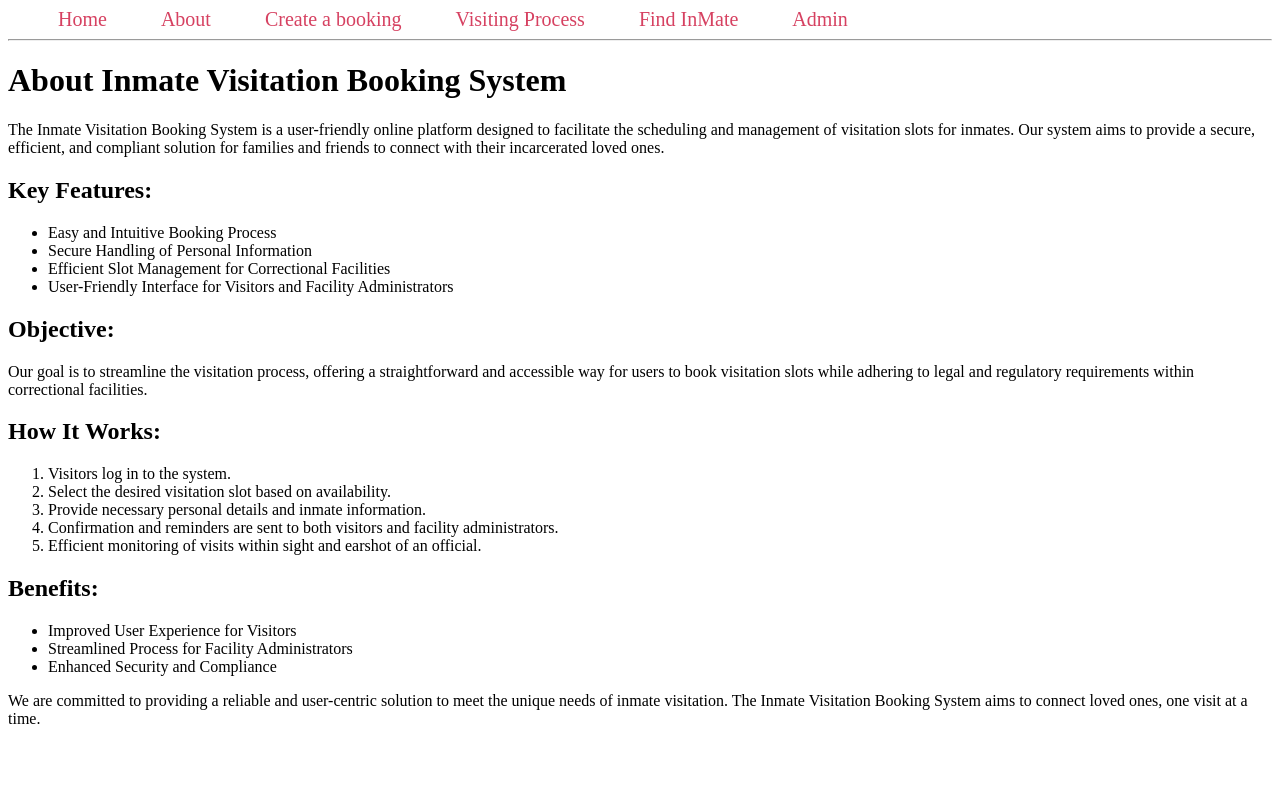
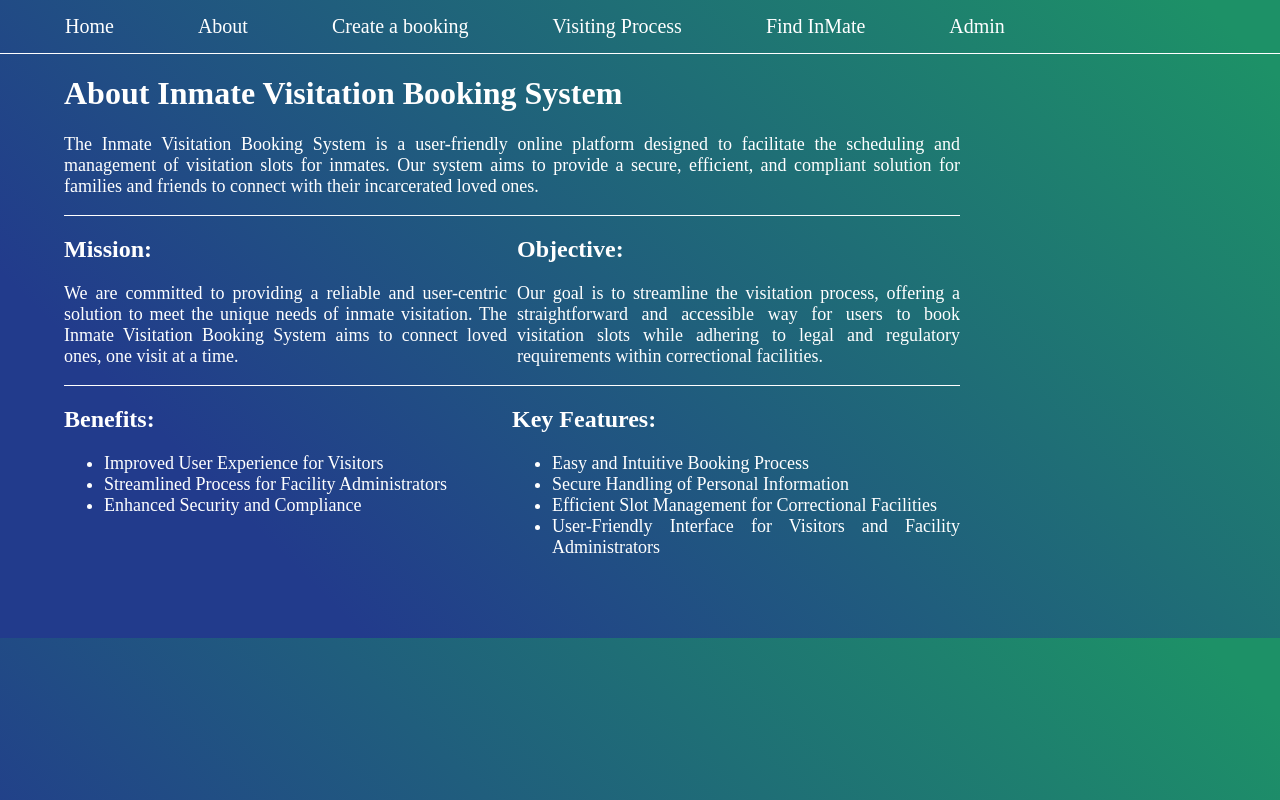
Before and after one commit to Sphesihle-Duma/BookInMate, a Flask app: page /about in a window 1280 px wide. Run offline with Flask 3, Linux system fonts and the light colour scheme.

Commit message:
updating templates

```diff
--- a/MyApp/templates/about.html
+++ b/MyApp/templates/about.html
@@ -1,38 +1,91 @@
 {%extends 'base.html'%}
 {%block title%}About{%endblock%}
 {%block content%}
+<style>
+  .container{
+      /*background-color:red;*/
+      box-sizing:border-box;*
+      margin:0;
+      width:80%;
+      padding: 0 5%;
+      padding-bottom:5%;
+  }
+  p, li{
+      text-align:justify;
+      font-size:18px;
+
+  }
+
+   #key-flex-one li {
+    font-size: 15px;
+  }
+  .key-flex{
+      /*background-color:blue;*/
+      border-top:1px solid white;
+      display:flex;
+  }
+  #key-flex-one{
+      width:50%;
+      padding-right:10px;
+  }
+  #key-flex-two{
+      width: 50%;
+  }
+  #key-flex-two li {
+    font-size: 15px;
+  }
+  .ori-flex{
+      display: flex;
+      border-top:1px solid white;
+  }
+  .third-flex{
+      width:50%;
+  }
+  .last-flex{
+      width: 50%;
+  }
+
+
+</style>
+<div class="container">
  <h1>About Inmate Visitation Booking System</h1>
 
     <p>
         The Inmate Visitation Booking System is a user-friendly online platform designed to facilitate the scheduling and management of visitation slots for inmates. Our system aims to provide a secure, efficient, and compliant solution for families and friends to connect with their incarcerated loved ones.
     </p>
-    <h2>Key Features:</h2>
+    <div class="key-flex">
+      <div id="key-flex-one">
+	<h2>Mission:</h2>
+	<p>
+        We are committed to providing a reliable and user-centric solution to meet the unique needs of inmate visitation. The Inmate Visitation Booking System aims to connect loved ones, one visit at a time.
+    </p>
+
+      </div>
+      <div id="key-flex-two">
+     <h2>Objective:</h2>
+    <p>
+        Our goal is to streamline the visitation process, offering a straightforward and accessible way for users to book visitation slots while adhering to legal and regulatory requirements within correctional facilities.
+    </p>
+    </div>
+</div>
+    <div class="ori-flex">
+      <div class="third-flex">
+     <h2>Benefits:</h2>
+    <ul>
+        <li>Improved User Experience for Visitors</li>
+        <li>Streamlined Process for Facility Administrators</li>
+        <li>Enhanced Security and Compliance</li>
+    </ul>
+    </div>
+    <div class="last-flex">
+     <h2>Key Features:</h2>
     <ul>
         <li>Easy and Intuitive Booking Process</li>
         <li>Secure Handling of Personal Information</li>
         <li>Efficient Slot Management for Correctional Facilities</li>
         <li>User-Friendly Interface for Visitors and Facility Administrators</li>
     </ul>
-     <h2>Objective:</h2>
-    <p>
-        Our goal is to streamline the visitation process, offering a straightforward and accessible way for users to book visitation slots while adhering to legal and regulatory requirements within correctional facilities.
-    </p>
-
-    <h2>How It Works:</h2>
-    <ol>
-        <li>Visitors log in to the system.</li>
-        <li>Select the desired visitation slot based on availability.</li>
-        <li>Provide necessary personal details and inmate information.</li>
-        <li>Confirmation and reminders are sent to both visitors and facility administrators.</li>
-        <li>Efficient monitoring of visits within sight and earshot of an official.</li>
-    </ol>
-     <h2>Benefits:</h2>
-    <ul>
-        <li>Improved User Experience for Visitors</li>
-        <li>Streamlined Process for Facility Administrators</li>
-        <li>Enhanced Security and Compliance</li>
-    </ul>
-    <p>
-        We are committed to providing a reliable and user-centric solution to meet the unique needs of inmate visitation. The Inmate Visitation Booking System aims to connect loved ones, one visit at a time.
-    </p>
+    </div>
+    </div>
+    </div>
 {%endblock%}
--- a/MyApp/templates/base.html
+++ b/MyApp/templates/base.html
@@ -4,16 +4,40 @@
     <meta charset="UTF-8">
     <title>{% block title %} {% endblock %} - BookInMate</title>
     <style>
-        nav a {
-            color: #d64161;
+      body{
+    background: linear-gradient(
+        45deg,
+        rgba(34, 59, 140, 1) 19%,
+        rgba(29, 145, 103, 1) 96%
+    );
+    font-family: 'Times New Roman', Times, serif;
+    color: white;
+    box-sizing:border-box;
+    height: 100%;
+    width:100%;
+    margin:0;
+      }
+
+      nav {
+          width: 100%;
+        }
+      nav a {
+	    color:white;
             font-size: 20px;
             margin-left: 50px;
             text-decoration: none;
+            padding:15px;
+            display: inline-block;
         }
 	.message {
             padding: 10px;
             margin: 5px;
             background-color: #f3f3f3
+        }
+	 .content {
+	     box-sizing: border-box;
+	     width: 100%;
+	     border-top:1px solid white;
         }
     </style>
 </head>
@@ -26,7 +50,6 @@
 	<a href="{{url_for('find_in_mate')}}">Find InMate</a>
 	<a href="{{url_for('admin')}}">Admin</a>
     </nav>
-    <hr>
     <div class="content">
         {% block content %} {% endblock %}
     </div>
```
Also changed, not shown: MyApp/templates/admin.html (+56 -6 lines), MyApp/templates/create_a_booking.html (+41 -12 lines), 4 other files.
